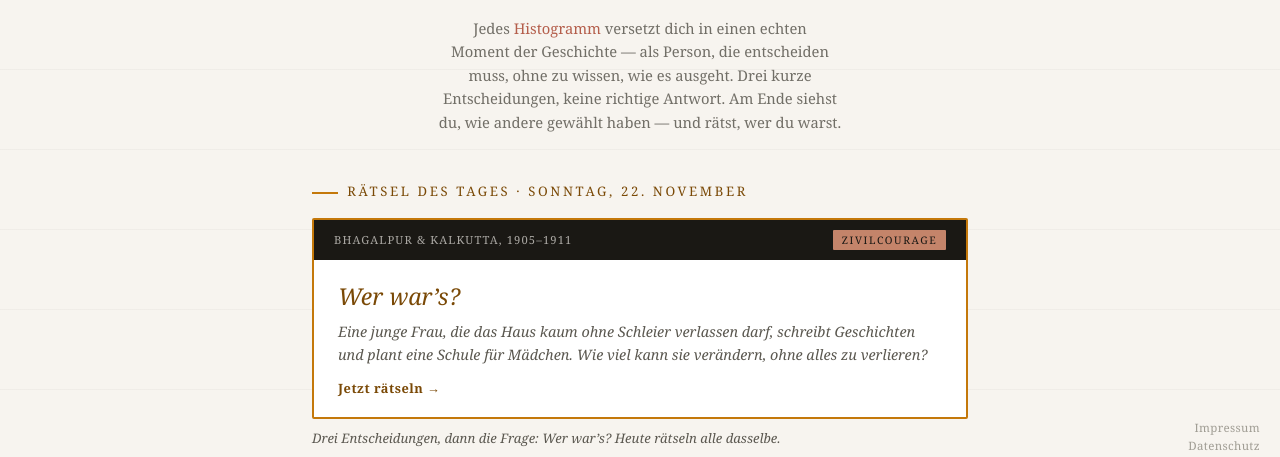
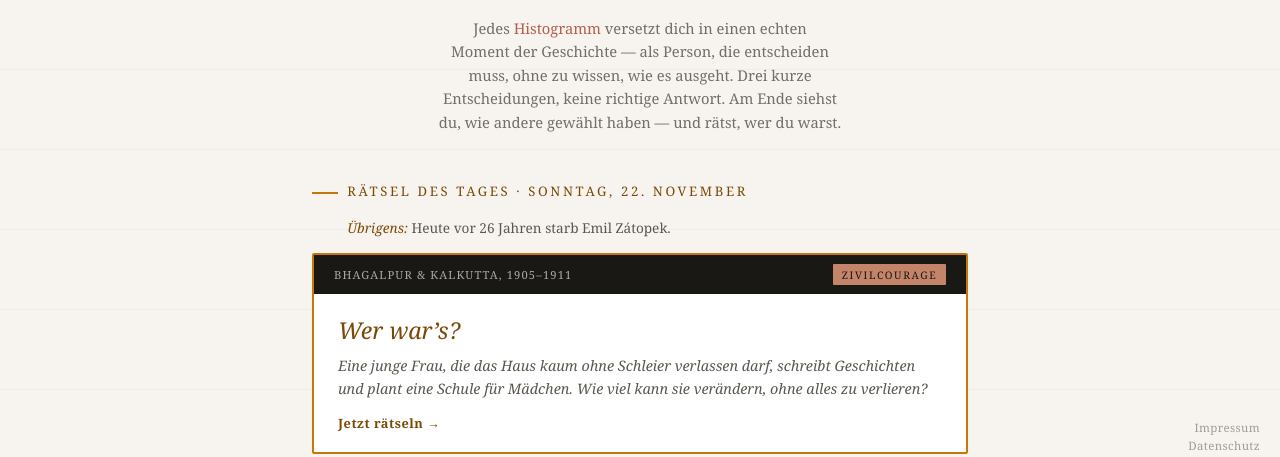
Before and after one commit to wieskoenig-ops/Histogramm, a plain HTML site: page index.html in a window 1280 px wide. Shown: the part 331-788 px from the top of the page. Drawn offline with Linux system fonts and the light colour scheme.

Commit message:
Übrigens-Zeile: Namen offen, direkt unter dem Tageslabel, auch Persönlichkeiten ohne Histogramm
Co-Authored-By: Claude Opus 5.5 <noreply@anthropic.com>

```diff
--- a/index.html
+++ b/index.html
@@ -281,7 +281,7 @@
   #situationenLabel { font-size: 0.9rem; color: var(--ink); display: flex; align-items: flex-start; gap: 0.6rem; line-height: 1.5; margin-top: 3rem; padding-top: 2.2rem; border-top: 1px solid var(--border-strong); }
   #situationenLabel::before { content: ''; width: 1.6rem; height: 2px; margin-top: 0.7em; background: var(--amber); flex: none; }
   .situationen-note { font-size: 0.85rem; font-style: italic; color: var(--ink-muted); margin: -0.4rem 0 1.4rem 2.2rem; }
-  .daily-fakt { font-size: 0.85rem; color: var(--ink-muted); margin: 0.8rem 0 0.25rem; line-height: 1.5; }
+  .daily-fakt { font-size: 0.85rem; color: var(--ink-muted); margin: 0.35rem 0 0.9rem 2.2rem; line-height: 1.5; }
   .daily-fakt i { color: var(--amber-dark); }
   #listLabel { color: var(--ink); margin-top: 3rem; padding-top: 2.2rem; border-top: 1px solid var(--border-strong); font-size: 0.9rem; }
   #dailyLabel::before, #listLabel::before { content: ''; width: 1.6rem; height: 2px; margin-top: 0.7em; background: var(--amber); flex: none; }
@@ -355,10 +355,10 @@
 <main>
   <section class="daily" id="daily" hidden>
     <div class="section-label" id="dailyLabel">Histogramm des Tages</div>
+    <p class="daily-fakt" id="dailyFakt" hidden></p>
     <p class="daily-reason" id="dailyReason" hidden></p>
     <div id="dailyCard"></div>
     <p class="daily-note" id="dailyNote">Heute spielen alle dasselbe. Morgen kommt ein anderes.</p>
-    <p class="daily-fakt" id="dailyFakt" hidden></p>
     <div class="section-label" id="listLabel">Alle Rätsel</div>
     <div class="surprise-row" id="dailyNext" hidden>
       <button class="btn-surprise" onclick="surpriseMe()">Überrasch mich →</button>
@@ -1270,7 +1270,7 @@
   }
   // „Übrigens: …“ — ein Anlass des Tages, unabhängig vom Rätsel. Namen ungelöster Rätsel bleiben geschwärzt,
   // Daten aus Rätseln (Momente) werden nicht genannt, sie würden eine Karte verraten.
-  function tagesFakt(day, cards) {
+  function tagesFakt(day, cards, heute) {
     let anl = [];
     try { if (typeof Kalender !== 'undefined') anl = Kalender.anlaesse(day, cards.map(function(c) { return c.getAttribute('href').replace('.html', ''); })); } catch (e) { anl = []; }
     const daten = window.RAETSEL_DATEN || {};
@@ -1279,6 +1279,7 @@
     let text = null;
     for (let i = 0; i < anl.length && !text; i++) {
       const a = anl[i];
+      if (a.s === heute) continue;   // nichts über das heutige Rätsel verraten
       const raetsel = !!daten[a.s];
       if (a.t === 'tag' || a.t === 'ereignis') text = a.text;
       else if (a.t === 'moment') {
@@ -1286,8 +1287,6 @@
         const k = cards.filter(function(c) { return c.getAttribute('href') === a.s + '.html'; })[0];
         const titel = k && k.querySelector('.card-title') ? k.querySelector('.card-title').textContent : '';
         text = a.text.replace('dieses Histogramms', 'des Histogramms „' + titel + '“').replace('spielt dieses Histogramm', 'spielt das Histogramm „' + titel + '“');
-      } else if (raetsel && istRaetsel(a.s)) {
-        text = a.text.split(a.name).join(Raetsel.BALKEN) + ' Wer das ist, verrät eines unserer Rätsel.';
       } else text = a.text;
     }
     if (!text) return;
@@ -1320,7 +1319,7 @@
     document.getElementById('dailyCard').appendChild(clone);
     // Die Originalkarte in der Liste ausblenden, damit sie nicht doppelt erscheint.
     pick.style.display = 'none';
-    if (day >= NUR_RAETSEL_AB) tagesFakt(day, cards);
+    if (day >= NUR_RAETSEL_AB) tagesFakt(day, cards, pick.getAttribute('href').replace('.html', ''));
     const d = testTag ? new Date(day + 'T12:00:00') : new Date();
     document.getElementById('dailyLabel').textContent = (day >= NUR_RAETSEL_AB ? 'Rätsel des Tages · ' : 'Histogramm des Tages · ') +
       d.toLocaleDateString('de-DE', { weekday: 'long', day: 'numeric', month: 'long' });
--- a/kalender.js
+++ b/kalender.js
@@ -31,6 +31,42 @@ const Kalender = (function() {
   // Seit 17.11.2026 wählen Anlässe nicht mehr das Tagesrätsel, sie erscheinen nur als „Übrigens: …“.
   const EREIGNISSE = [
     { von: '2026-11-09', bis: '2026-11-20', name: 'die Weltklimakonferenz COP31 in Antalya', s: ['paris-2015', 'wangari-maathai', 'rachel-carson', 'james-lovelock'] }
+  ];
+
+  // Geburts- und Todestage von Persönlichkeiten OHNE eigenes Histogramm, nur für „Übrigens: …“.
+  // Nur gut belegte Daten (gregorianisch, keine Julianischen Daten). wer = kurze Einordnung.
+  // geb/tod als 'JJJJ-MM-TT'; tod darf fehlen (dann nur Geburtstag). Nur Verstorbene aufnehmen.
+  const PERSONEN = [
+    { name: 'Albert Einstein', wer: 'Physiker', geb: '1879-03-14', tod: '1955-04-18' },
+    { name: 'Johann Wolfgang von Goethe', wer: 'Dichter', geb: '1749-08-28', tod: '1832-03-22' },
+    { name: 'Friedrich Schiller', wer: 'Dichter', geb: '1759-11-10' },
+    { name: 'Charles Darwin', wer: 'Naturforscher', geb: '1809-02-12', tod: '1882-04-19' },
+    { name: 'Immanuel Kant', wer: 'Philosoph', geb: '1724-04-22', tod: '1804-02-12' },
+    { name: 'Hannah Arendt', wer: 'politische Denkerin', geb: '1906-10-14', tod: '1975-12-04' },
+    { name: 'Anne Frank', wer: 'Tagebuchschreiberin', geb: '1929-06-12' },
+    { name: 'Martin Luther King', wer: 'Bürgerrechtler', geb: '1929-01-15', tod: '1968-04-04' },
+    { name: 'Charlie Chaplin', wer: 'Filmemacher', geb: '1889-04-16', tod: '1977-12-25' },
+    { name: 'John Lennon', wer: 'Musiker', geb: '1940-10-09', tod: '1980-12-08' },
+    { name: 'Ada Lovelace', wer: 'Mathematikerin', geb: '1815-12-10' },
+    { name: 'Franz Kafka', wer: 'Schriftsteller', geb: '1883-07-03', tod: '1924-06-03' },
+    { name: 'Alexander von Humboldt', wer: 'Naturforscher', geb: '1769-09-14', tod: '1859-05-06' },
+    { name: 'Marlene Dietrich', wer: 'Schauspielerin', geb: '1901-12-27', tod: '1992-05-06' },
+    { name: 'Konrad Zuse', wer: 'Computerpionier', geb: '1910-06-22', tod: '1995-12-18' },
+    { name: 'Stephen Hawking', wer: 'Physiker', geb: '1942-01-08', tod: '2018-03-14' },
+    { name: 'John F. Kennedy', wer: 'US-Präsident', geb: '1917-05-29', tod: '1963-11-22' },
+    { name: 'Pablo Picasso', wer: 'Maler', geb: '1881-10-25', tod: '1973-04-08' },
+    { name: 'Vincent van Gogh', wer: 'Maler', geb: '1853-03-30', tod: '1890-07-29' },
+    { name: 'Neil Armstrong', wer: 'Astronaut', geb: '1930-08-05', tod: '2012-08-25' },
+    { name: 'Bertha von Suttner', wer: 'Friedensnobelpreisträgerin', geb: '1843-06-09', tod: '1914-06-21' },
+    { name: 'Bertolt Brecht', wer: 'Dramatiker', geb: '1898-02-10', tod: '1956-08-14' },
+    { name: 'Thomas Edison', wer: 'Erfinder', geb: '1847-02-11', tod: '1931-10-18' },
+    { name: 'Simone de Beauvoir', wer: 'Philosophin', geb: '1908-01-09', tod: '1986-04-14' },
+    { name: 'Heinrich Heine', wer: 'Dichter', geb: '1797-12-13', tod: '1856-02-17' },
+    { name: 'Karl Marx', wer: 'Philosoph und Ökonom', geb: '1818-05-05', tod: '1883-03-14' },
+    { name: 'Charles Dickens', wer: 'Schriftsteller', geb: '1812-02-07', tod: '1870-06-09' },
+    { name: 'Jane Austen', wer: 'Schriftstellerin', geb: '1775-12-16', tod: '1817-07-18' },
+    { name: 'Albert Schweitzer', wer: 'Arzt und Theologe', geb: '1875-01-14', tod: '1965-09-04' },
+    { name: 'Steve Jobs', wer: 'Apple-Gründer', geb: '1955-02-24', tod: '2011-10-05' }
   ];
 
   const RAENDER_AB = '2026-11-13';
@@ -78,6 +114,21 @@ const Kalender = (function() {
       liste.push({ s: e.s, t: e.t, name: e.name || '', text: text, punkte: punkte + rundBonus(n) });
     });
 
+    // Persönlichkeiten ohne Histogramm: schwächer als alles mit Szenariobezug.
+    PERSONEN.forEach(function(pe) {
+      [['geburt', pe.geb], ['tod', pe.tod]].forEach(function(x) {
+        if (!x[1]) return;
+        const q = x[1].split('-').map(Number);
+        if (q[1] !== monat || q[2] !== tag) return;
+        const n = jahr - q[0];
+        if (n < 1) return;
+        const text = x[0] === 'geburt'
+          ? 'Heute vor ' + n + ' Jahren wurde ' + pe.name + ' geboren, ' + pe.wer + '.'
+          : 'Heute vor ' + n + ' Jahren starb ' + pe.name + ', ' + pe.wer + '.';
+        liste.push({ s: '_' + pe.name + x[0], t: x[0], name: pe.name, text: text, punkte: 30 + rundBonus(n) });
+      });
+    });
+
     function ausThema(s, text, punkte, t) {
       const passend = (s || []).filter(function(x) { return da.has(x); });
       // Ohne passendes Szenario trotzdem als „Übrigens“-Anlass verwendbar.
```
